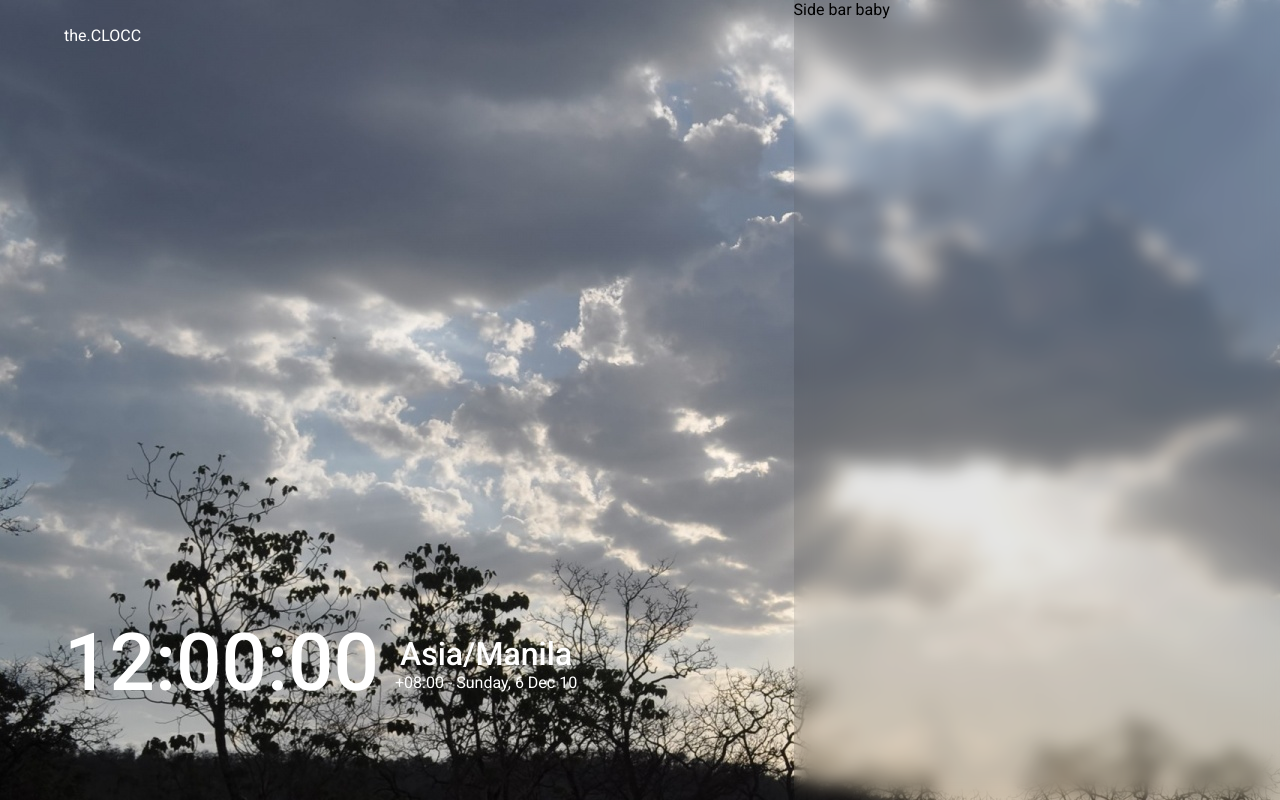
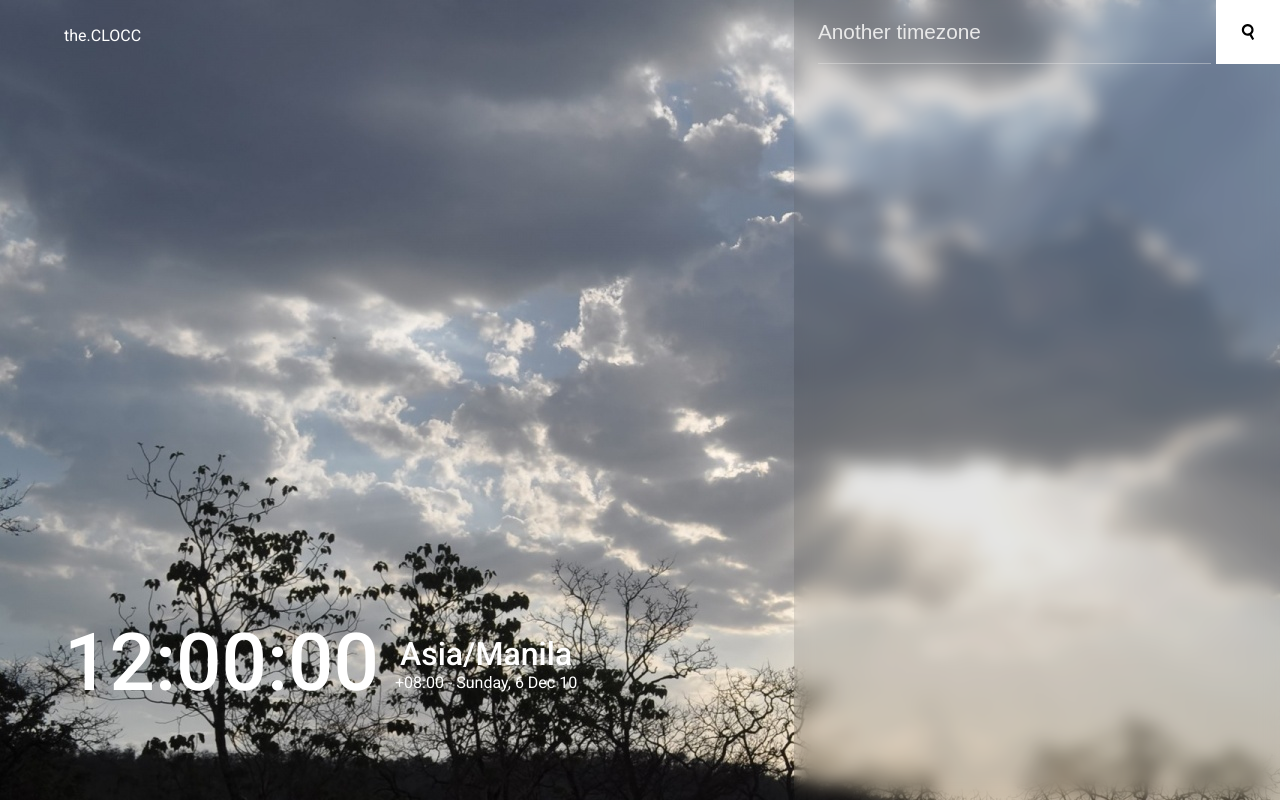
Before and after one commit to JethroNatividad/theclocc, a React (Create React App) app: page / in a window 1280 px wide. Built offline with nearby package versions, Linux system fonts and the light colour scheme.

Commit message:
style sidebar input

```diff
--- /dev/null
+++ b/src/Sidebar.css
@@ -0,0 +1,32 @@
+.search-icon {
+	height: 1rem;
+}
+.searchbar {
+	display: flex;
+	justify-content: space-between;
+	padding-left: 5%;
+}
+.search-input {
+	border-top: none;
+	border-left: none;
+	border-right: none;
+	border-bottom: 1px solid #e9e9e967;
+	outline: none;
+	background-color: transparent;
+	color: #e9e9e9;
+	width: 85%;
+	font-size: 1.3rem;
+	/* change placeholder color to white */
+}
+.search-input::-webkit-input-placeholder {
+	color: #e9e9e9;
+}
+.search-button {
+	height: 4rem;
+	width: 4rem;
+	background-color: #fff;
+	display: flex;
+	justify-content: center;
+	align-items: center;
+	cursor: pointer;
+}
--- a/src/Sidebar.js
+++ b/src/Sidebar.js
@@ -1,9 +1,15 @@
 import React from 'react'
-
+import './Sidebar.css'
+import searchIcon from './icons/search.svg'
 const Sidebar = () => {
     return (
-        <div>
-            Side bar baby
+        <div className="Main-sidebar">
+            <div className="searchbar">
+                <input className="search-input" type="text" placeholder="Another timezone" />
+                <div className="search-button">
+                    <img src={searchIcon} alt="search" className="search-icon" />
+                </div>
+            </div>
         </div>
     )
 }
```
Also changed, not shown: src/icons/search.svg (added).
